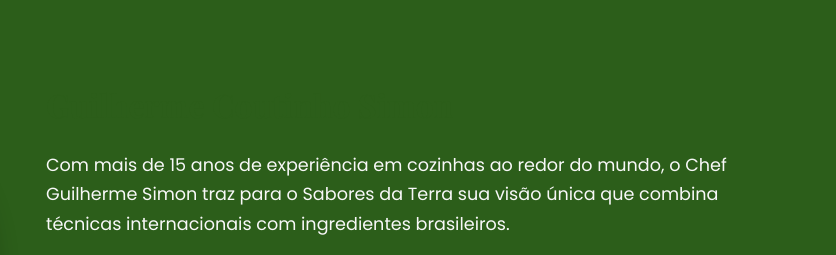
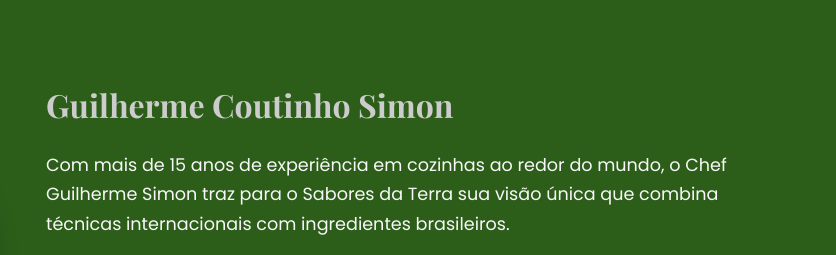
Before and after one commit to CScoutin/Sabores-da-terra, a plain HTML site: page index.html in a window 1280 px wide. Shown: the part 3446-3701 px from the top of the page, 444-1280 px from the left. Drawn offline with nearby package versions, Linux system fonts and the light colour scheme.

Commit message:
Algumas alterações pós ter subido

```diff
--- a/index.html
+++ b/index.html
@@ -256,7 +256,7 @@
     .chef-bio h3 {
       font-size: 2rem;
       margin-bottom: 20px;
-      color: var(--primary-color);
+      color: #ccc;
     }
 
     .chef-bio p {
```
